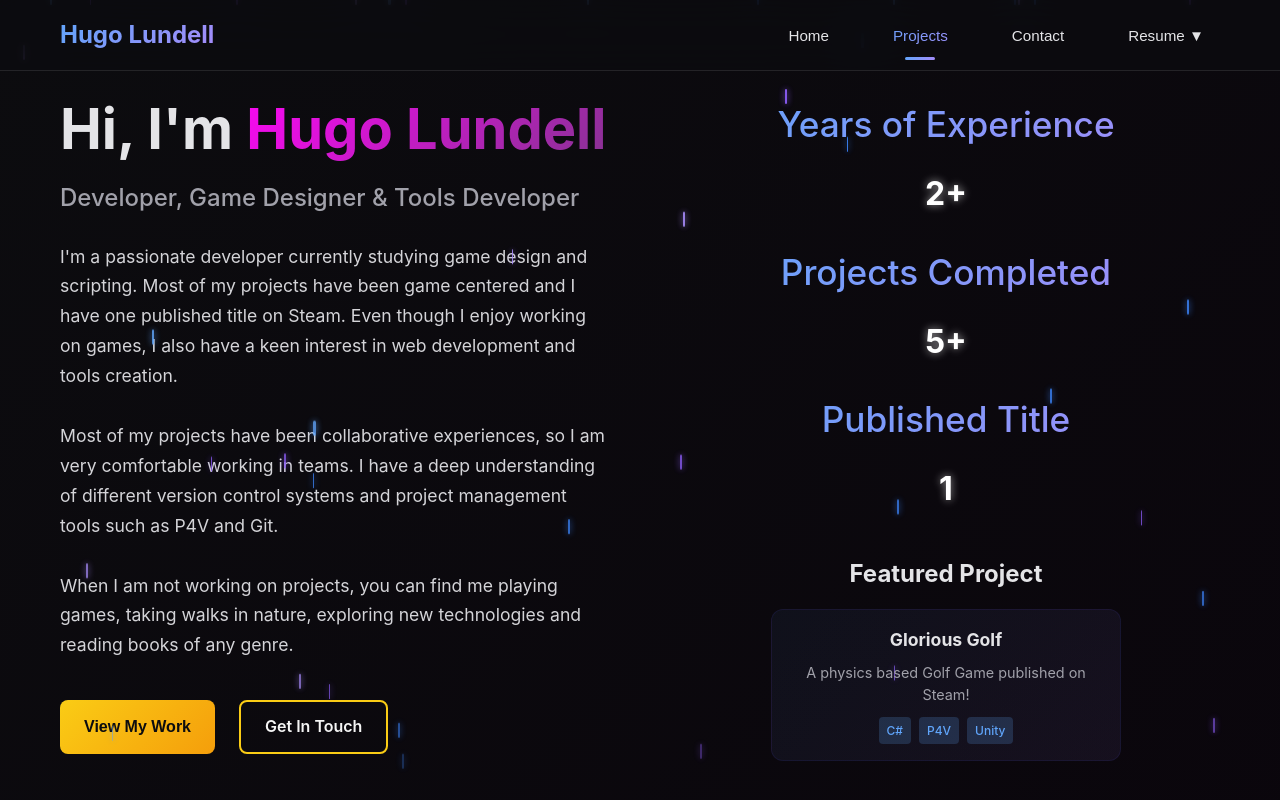
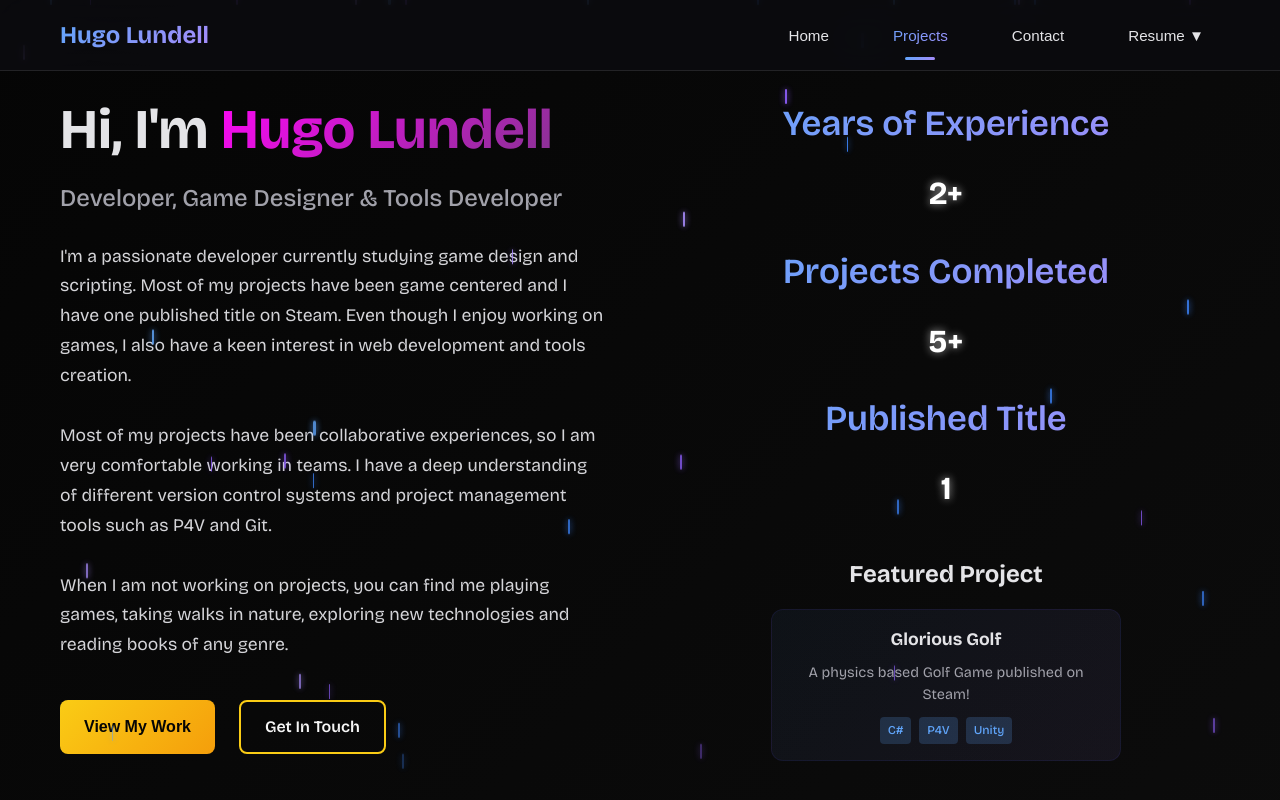
Before and after one commit to penniey/portfolio-website, a React (Vite) app: page / in a window 1280 px wide. Shown: the top 800 px of the page. Built offline with nearby package versions, Linux system fonts and the light colour scheme.

Commit message:
Refactor global styles and update color variables

```diff
--- a/src/index.css
+++ b/src/index.css
@@ -1,20 +1,17 @@
 /* index.css - Global styles */
-@tailwind base;
-@tailwind components;
-@tailwind utilities;
-
-@import url('https://fonts.googleapis.com/css2?family=Inter:wght@300;400;500;600;700&display=swap');
+@import url('https://fonts.googleapis.com/css2?family=Bricolage+Grotesque:wght@300;400;500;600;700;800&display=swap');
 
 :root {
   /* Colors */
-  --bg-primary: #0c0c0f;
-  --bg-secondary: #09010a ;
-  --bg-card: rgba(255, 255, 255, 0.05);
-  --text-primary: #e4e4e7;
-  --text-secondary: #a1a1aa;
-  --accent-blue: #60a5fa;
-  --accent-purple: #a78bfa;
-  --border-color: rgba(255, 255, 255, 0.1);
+  --bg-primary: #050505;
+  --bg-secondary: #111111;
+  --bg-card: rgba(250, 204, 21, 0.06);
+  --text-primary: #f5f5f5;
+  --text-secondary: #d1d5db;
+  --accent-blue: #facc15;
+  --accent-purple: #f59e0b;
+  --border-color: rgba(250, 204, 21, 0.18);
+  --font-primary: 'Bricolage Grotesque', 'Segoe UI', 'Helvetica Neue', Arial, sans-serif;
 
   /* Spacing */
   --spacing-xs: 0.5rem;
@@ -45,7 +42,7 @@ html {
 }
 
 body {
-  font-family: 'Inter', -apple-system, BlinkMacSystemFont, sans-serif;
+  font-family: var(--font-primary);
   line-height: 1.6;
   color: var(--text-primary);
   background: linear-gradient(135deg, var(--bg-primary) 0%, var(--bg-secondary) 100%);
@@ -65,7 +62,7 @@ body {
 }
 
 ::-webkit-scrollbar-track {
-  background: var(--bg-primary);
+  background: var(--bg-secondary);
 }
 
 ::-webkit-scrollbar-thumb {
@@ -79,12 +76,12 @@ body {
 
 /* Selection styling */
 ::selection {
-  background: rgba(167, 139, 250, 0.3);
-  color: var(--text-primary);
+  background: rgba(250, 204, 21, 0.35);
+  color: var(--bg-primary);
 }
 
 /* Focus styles */
 *:focus {
-  outline: 2px solid var(--accent-purple);
+  outline: 2px solid var(--accent-blue);
   outline-offset: 2px;
 }
```
